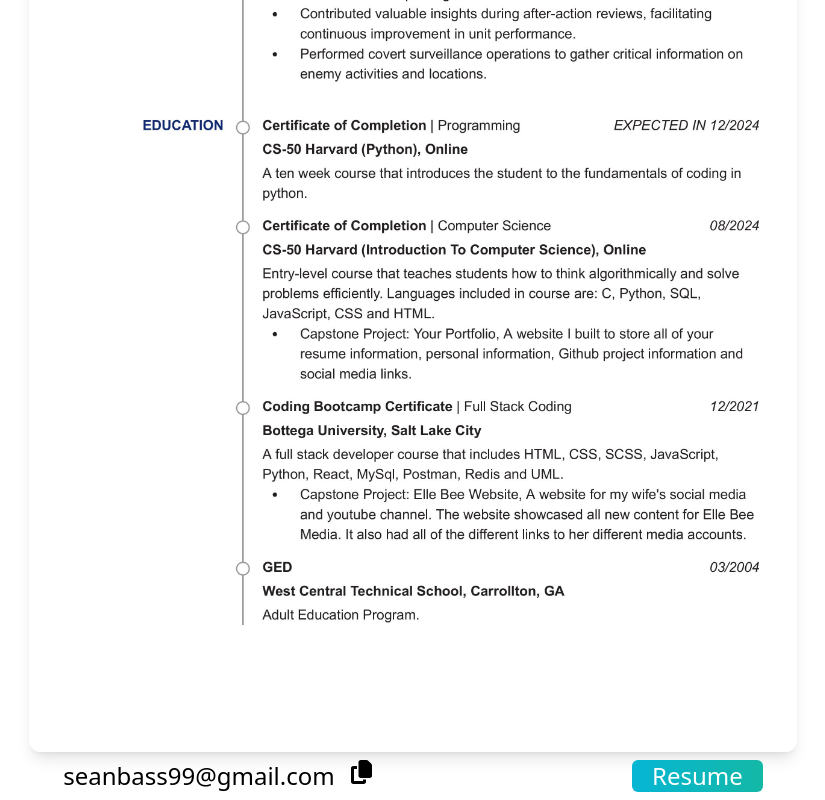
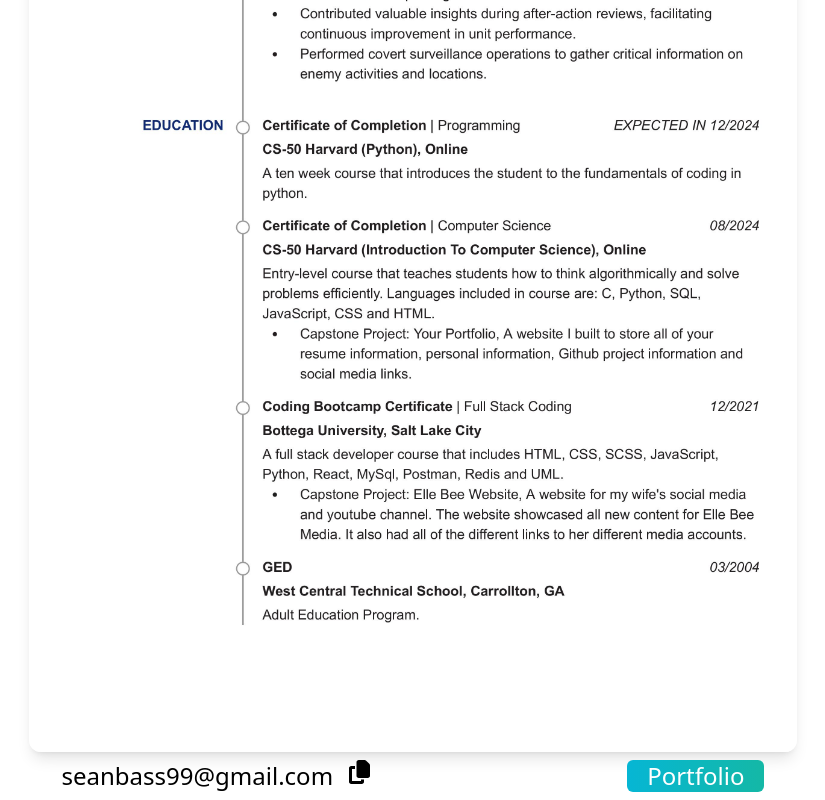
Before and after one commit to bass1121/next-portfolio, a Next.js app: page /resume in a window 1280 px wide. Shown: the part 1416-2216 px from the top of the page, without its empty margins (227-1052 px from the left). Built offline with nearby package versions, Linux system fonts and the light colour scheme.

Commit message:
fixed link on bottom of resume page

```diff
--- a/src/app/resume/page.js
+++ b/src/app/resume/page.js
@@ -32,7 +32,7 @@ export default function Resume() {
             <h1 className="text-lg sm:text-2xl mr-1 mb-2 dark:text-gray-300">seanbass99@gmail.com</h1>
             <CopyToClipboard placeholder="blur" />
           </div>
-          <a href="/resume" className="footerButton bg-gradient-to-r text-1xl sm:text-2xl h-max from-cyan-500 to-teal-500 text-white px-5 rounded-md">Resume</a>
+          <a href="/" className="footerButton bg-gradient-to-r text-1xl sm:text-2xl h-max from-cyan-500 to-teal-500 text-white px-5 rounded-md">Portfolio</a>
         </footer>
     </div>
   );
```
